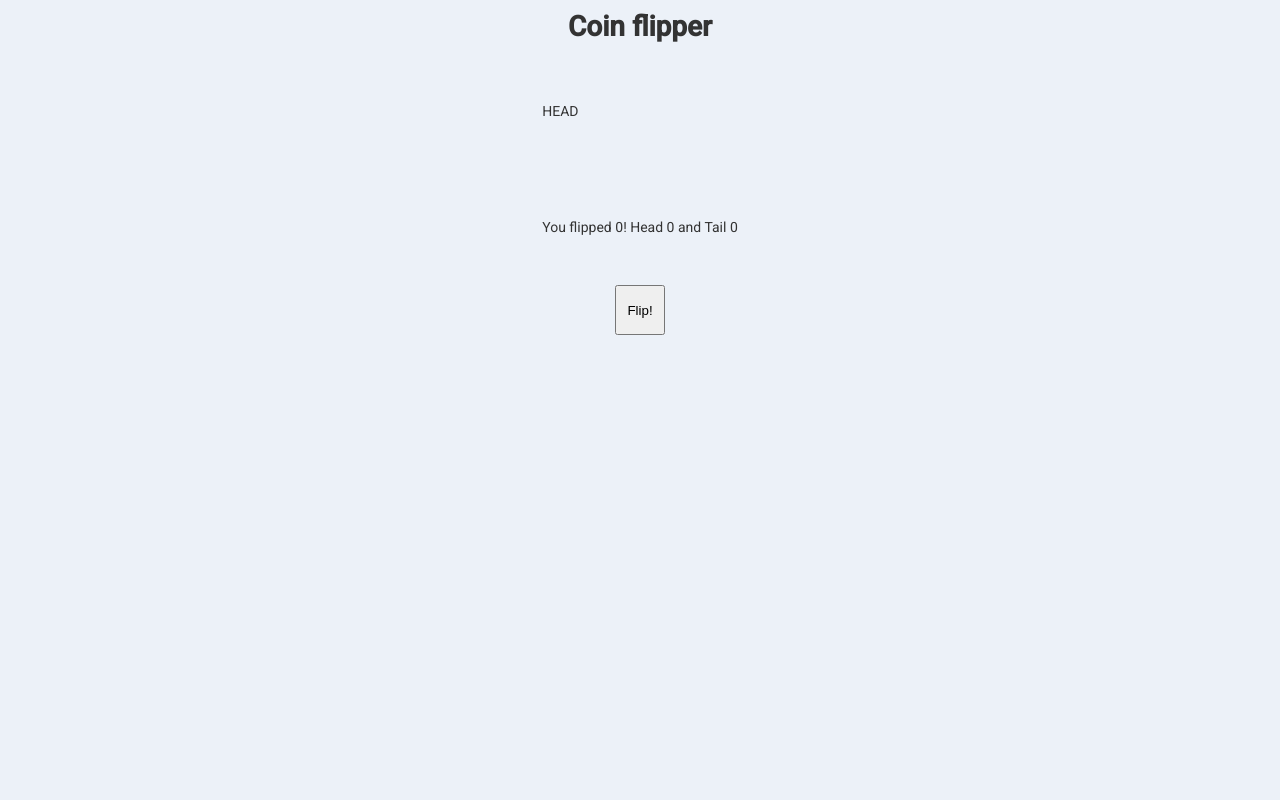
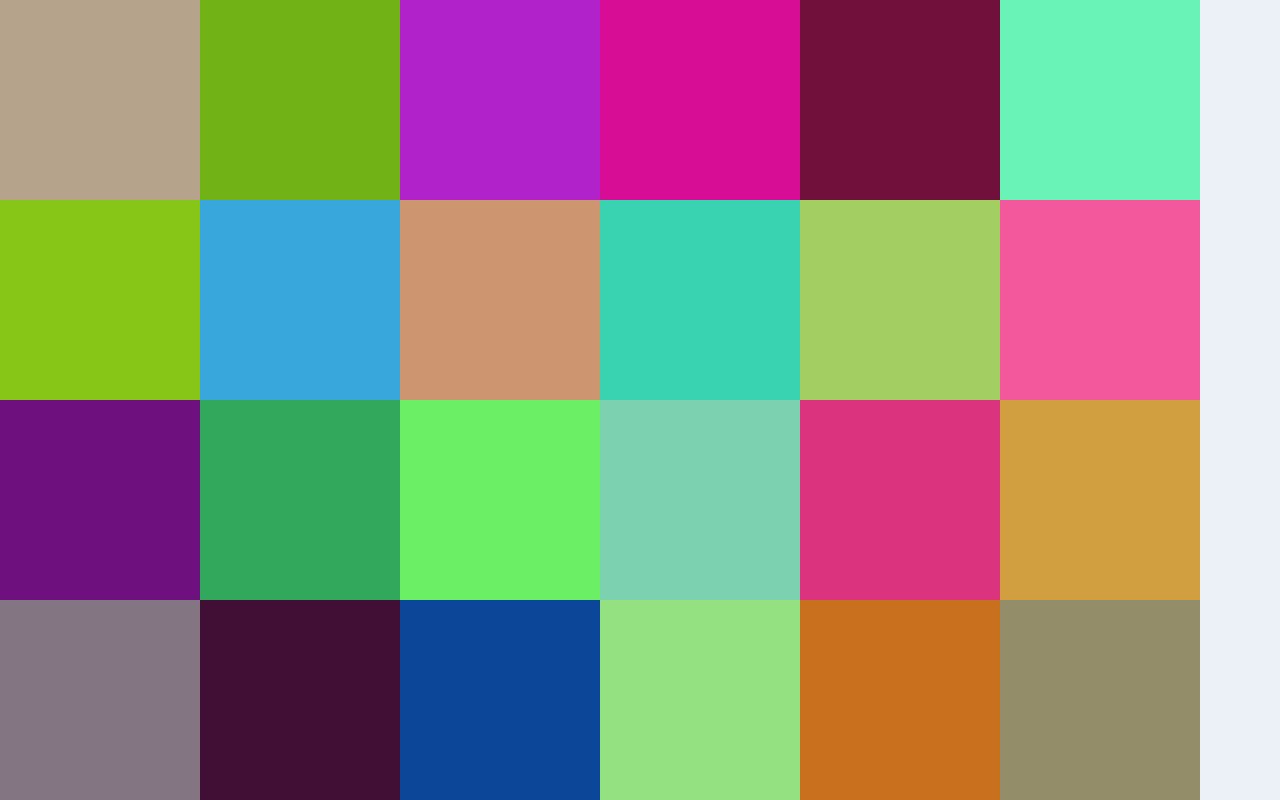
Before and after one commit to iagobontempo-study/Study-react-bootcamp, a React (Create React App) app: page / in a window 1280 px wide. Built offline with nearby package versions, Linux system fonts and the light colour scheme.

Commit message:
ColorBoxes

```diff
--- a/src/App.js
+++ b/src/App.js
@@ -5,7 +5,8 @@ import GlobalStyle from './GlobalStyle'
 // import ClickNumber from './ex/3clicknumber/ClickNumber'
 // import DiceGame from './ex/4dice/DiceGame';
 // import Lottery from './ex/5loterry/Lottery';
-import CoinFlipper from './ex/6coinflipper/CoinFlipper';
+// import CoinFlipper from './ex/6coinflipper/CoinFlipper';
+import ColorBoxes from './ex/7colorboxes/ColorBoxes';
 
 
 function App() {
@@ -17,7 +18,8 @@ function App() {
       {/* <DiceGame /> */}
       {/* <Lottery /> */}
       {/* <Lottery title="Test" maxBalls={3} maxNumbers={60} /> */}
-      <CoinFlipper />
+      {/* <CoinFlipper /> */}
+      <ColorBoxes />
 
       <GlobalStyle />
     </div>
--- /dev/null
+++ b/src/ex/7colorboxes/Boxes.jsx
@@ -0,0 +1,29 @@
+import React, { Component } from 'react'
+
+export class Boxes extends Component {
+    state = {
+        color: "#" + Math.random().toString(16).slice(2, 8)
+    }
+
+    randomColor() {
+        let generatedColor;
+
+        do {
+            generatedColor = "#" + Math.random().toString(16).slice(2, 8)
+        } while (generatedColor === this.state.color)
+
+        this.setState({ color: generatedColor})
+    }
+
+    handleClick = (e) => {
+        this.randomColor()
+    }
+
+    render() {
+        return (
+            <div style={{backgroundColor: `${this.state.color}`}} onClick={this.handleClick} />
+        )
+    }
+}
+
+export default Boxes
--- /dev/null
+++ b/src/ex/7colorboxes/ColorBoxes.jsx
@@ -0,0 +1,22 @@
+import React, { Component } from 'react'
+import Boxes from './Boxes';
+
+import { Container } from './styles'
+
+export class ColorBoxes extends Component {
+    static defaultProps = {
+        numBoxes: 24
+    }
+
+    render() {
+        const boxes = Array.from({ length: this.props.numBoxes }).map(() => (<Boxes />))
+
+        return (
+            <Container>
+                {boxes}
+            </Container>
+        )
+    }
+}
+
+export default ColorBoxes
--- /dev/null
+++ b/src/ex/7colorboxes/styles.js
@@ -0,0 +1,12 @@
+import styled from 'styled-components';
+
+export const Container = styled.div`
+    display: flex;
+    flex-wrap: wrap;
+
+    div {
+        background-color: #154;
+        width: 200px;
+        height: 200px;
+    }
+`;
```
